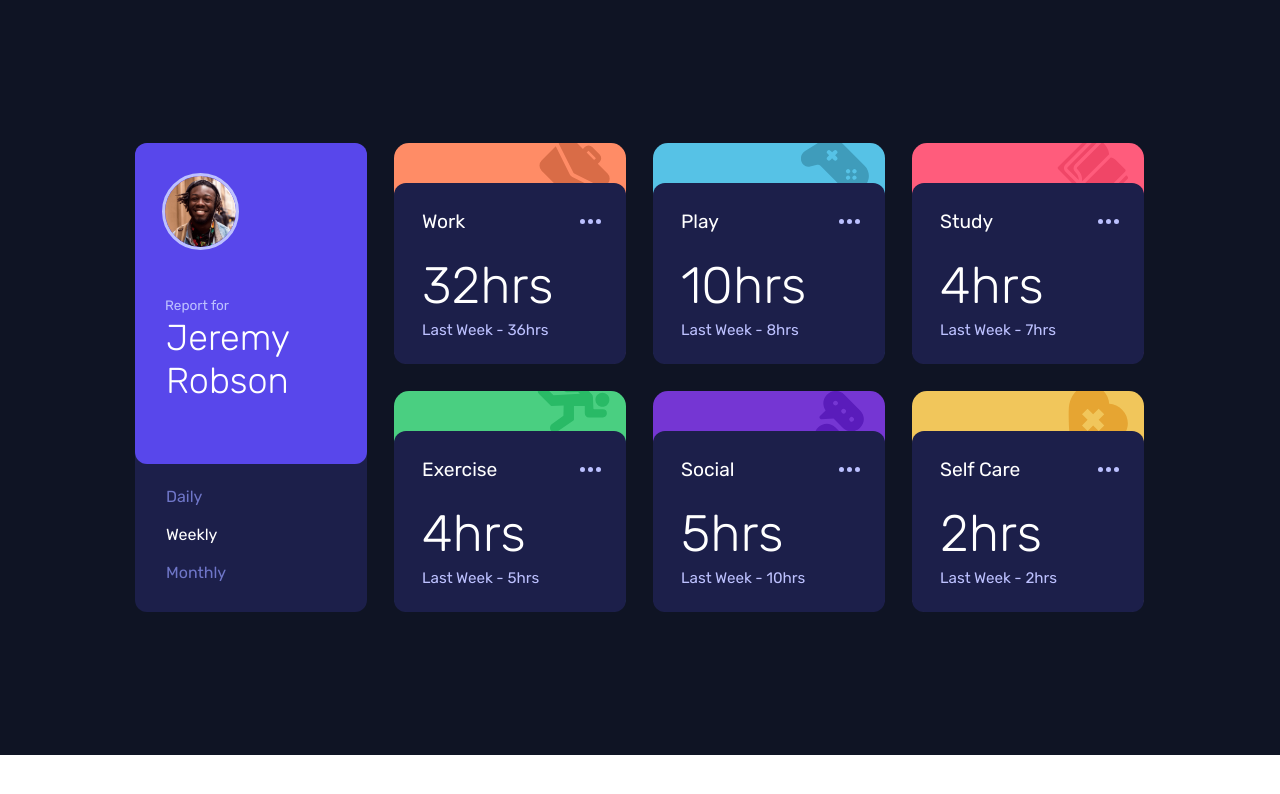
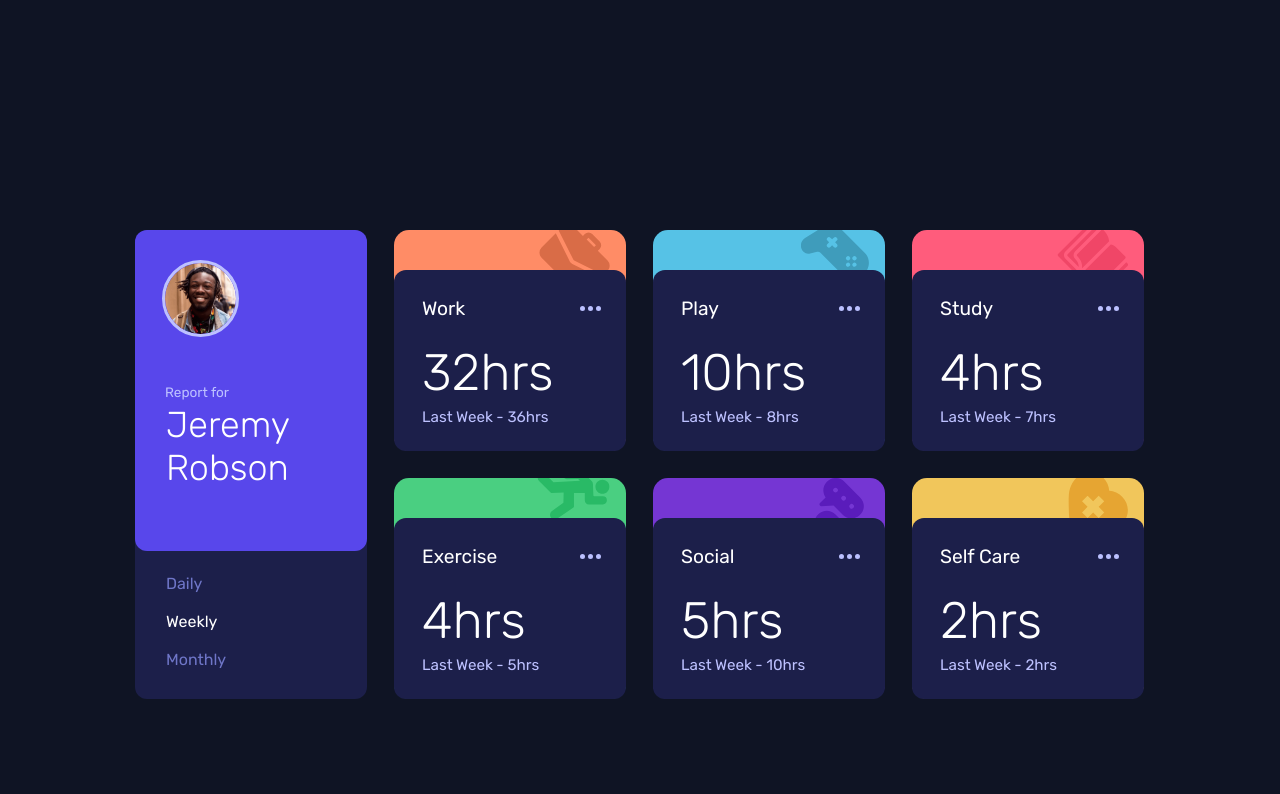
Before and after one commit to shoaib856/time-tracking-dashboard, a React (Create React App) app: page / in a window 1280 px wide. Shown: the top 794 px of the page. Built offline with nearby package versions, Linux system fonts and the light colour scheme.

Commit message:
second commit

```diff
--- a/src/App.sass
+++ b/src/App.sass
@@ -16,7 +16,7 @@ $colors: (0, $Light-red-work), (1, $Soft-blue-play), (2, $Light-red-study), (3,
         grid-template-columns: repeat(4, 232px)
         grid-template-rows: repeat(2, 221px)
         gap: 27px
-        padding: 143px 0
+        padding: 230px 0
 
         .main
             border-radius: $radius
```
